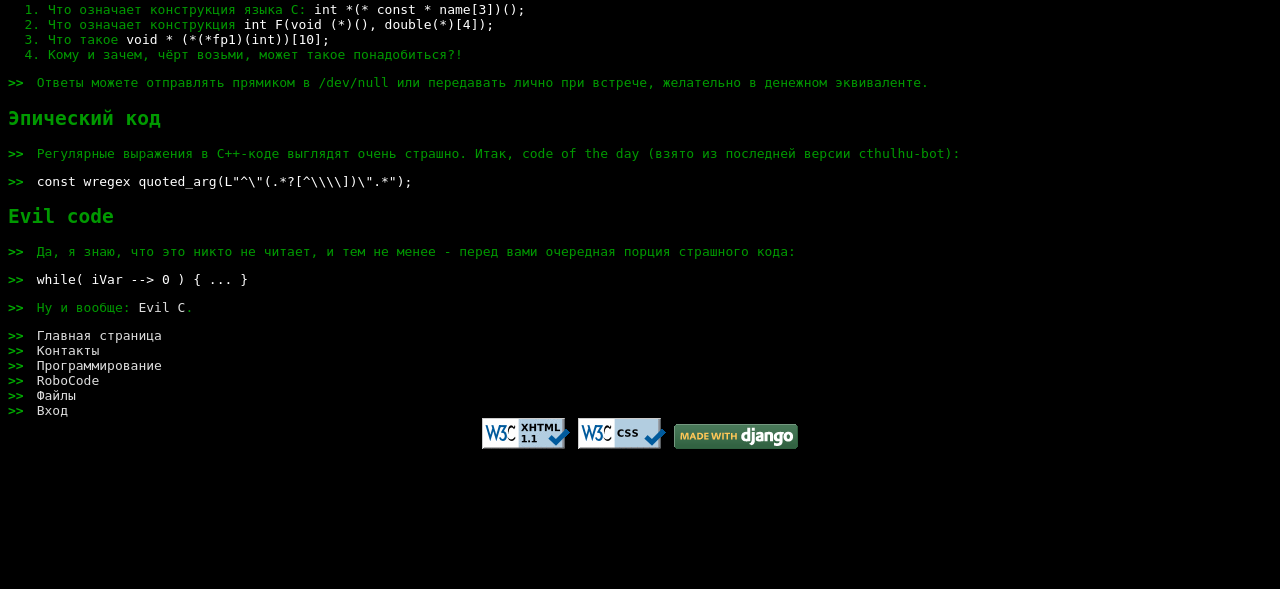
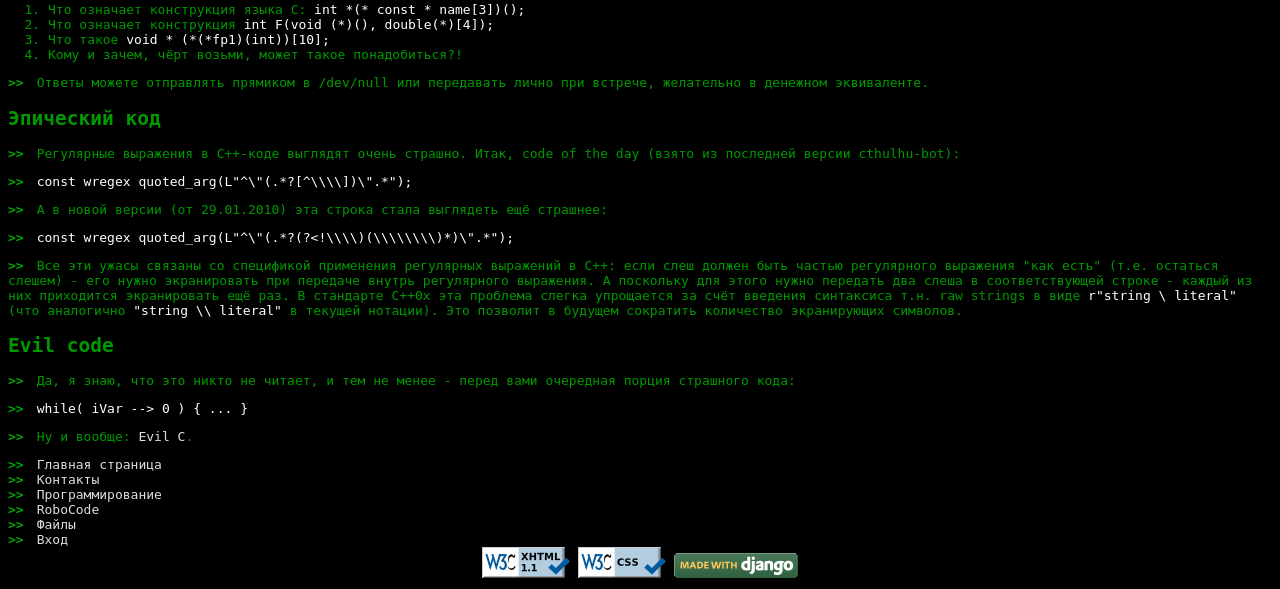
Before and after one commit to ForNeVeR/fornever.me, a Django app: template templates/programming.html in a window 1280 px wide. Shown: the part 217-806 px from the top of the page. Before the commit the page ends 666 px from the top, so only its background shows below. Run offline with Django 3.2, Linux system fonts and the light colour scheme; the template is opened without the code that fills it, so the values that code supplies are empty.

Commit message:
Добавлен текст про регекспы в C++.
git-svn-id: file:///tmp/repo/fornever/fornevermind/trunk@32 85ff6668-3d30-fc46-a2c4-bbd7fd1fa320

```diff
--- a/templates/programming.html
+++ b/templates/programming.html
@@ -31,6 +31,19 @@
     <p>Регулярные выражения в C++-коде выглядят очень страшно. Итак, code of
     the day (взято из последней версии cthulhu-bot):</p>
     <p class="code">const wregex quoted_arg(L"^\"(.*?[^\\\\])\".*");</p>
+    <p>А в новой версии (от 29.01.2010) эта строка стала выглядеть ещё
+    страшнее:</p>
+    <p class="code">const wregex
+    quoted_arg(L"^\"(.*?(?&lt;!\\\\)(\\\\\\\\)*)\".*");</p>
+    <p>Все эти ужасы связаны со спецификой применения регулярных выражений в
+    C++: если слеш должен быть частью регулярного выражения "как есть" (т.е.
+    остаться слешем) - его нужно экранировать при передаче внутрь регулярного
+    выражения. А поскольку для этого нужно передать два слеша в соответствующей
+    строке - каждый из них приходится экранировать ещё раз. В стандарте C++0x
+    эта проблема слегка упрощается за счёт введения синтаксиса т.н. raw strings
+    в виде <span class="code">r"string \ literal"</span> (что аналогично
+    <span class="code">"string \\ literal"</span> в текущей нотации). Это
+    позволит в будущем сократить количество экранирующих символов.</p>
 
     <h2>Evil code</h2>
     <p>Да, я знаю, что это никто не читает, и тем не менее - перед вами
```
